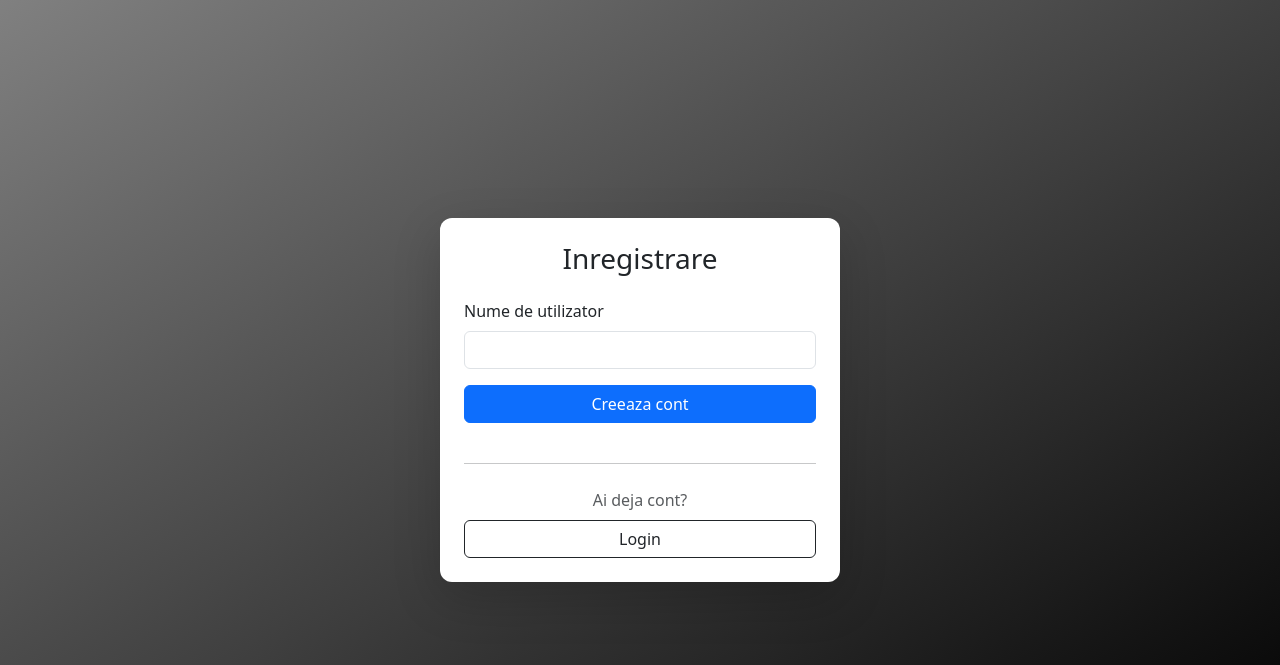
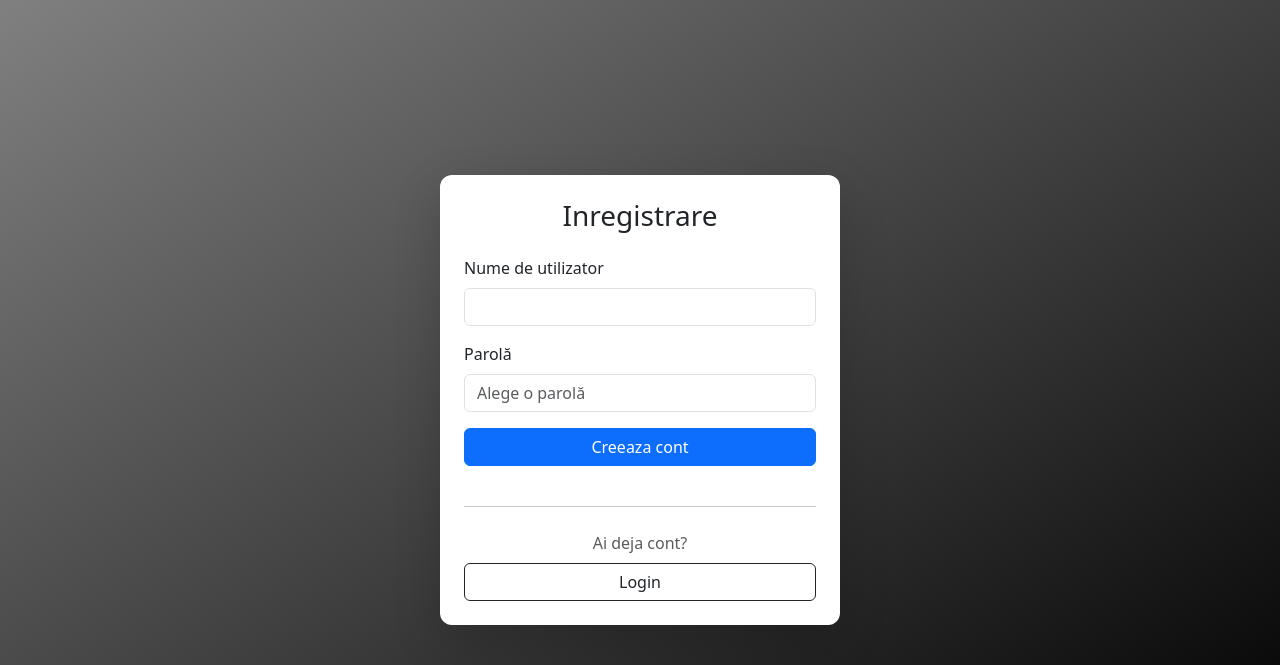
Before and after one commit to Alexandorel/Programare-Web, a Node server app: page /register in a window 1280 px wide. Shown: the top 665 px of the page. Run offline with Node 20, Linux system fonts and the light colour scheme; some libraries are stand-ins or nearby versions.

Commit message:
bcrypt library

```diff
--- a/proiect/db/users.js
+++ b/proiect/db/users.js
@@ -1,7 +1,8 @@
 const { mongoose } = require('./index');
 
 const userSchema = new mongoose.Schema({
-    username: { type: String, required: true, unique: true, trim: true }
+    username: { type: String, required: true, unique: true, trim: true },
+    passwordHash: { type: String, required: true }
 }, { timestamps: true });
 
 module.exports = mongoose.model('User', userSchema);
--- a/proiect/package.json
+++ b/proiect/package.json
@@ -12,6 +12,7 @@
   "license": "ISC",
   "type": "commonjs",
   "dependencies": {
+    "bcrypt": "^6.0.0",
     "dotenv": "^17.4.2",
     "ejs": "^5.0.2",
     "express": "^5.2.1",
--- a/proiect/views/register.ejs
+++ b/proiect/views/register.ejs
@@ -30,6 +30,10 @@
                 <label for="username" class="form-label">Nume de utilizator</label>
                 <input type="text" class="form-control" id="username" name="username" required>
             </div>
+            <div class="mb-3">
+                <label for="password" class="form-label">Parolă</label>
+                <input type="password" class="form-control" id="password" name="password" placeholder="Alege o parolă" required minlength="6">
+            </div>
             <button type="submit" class="btn btn-primary w-100 mb-3">Creeaza cont</button>
             <hr class="my-4">
             <div class="text-center">
```
Also changed, not shown: 1 other file.
